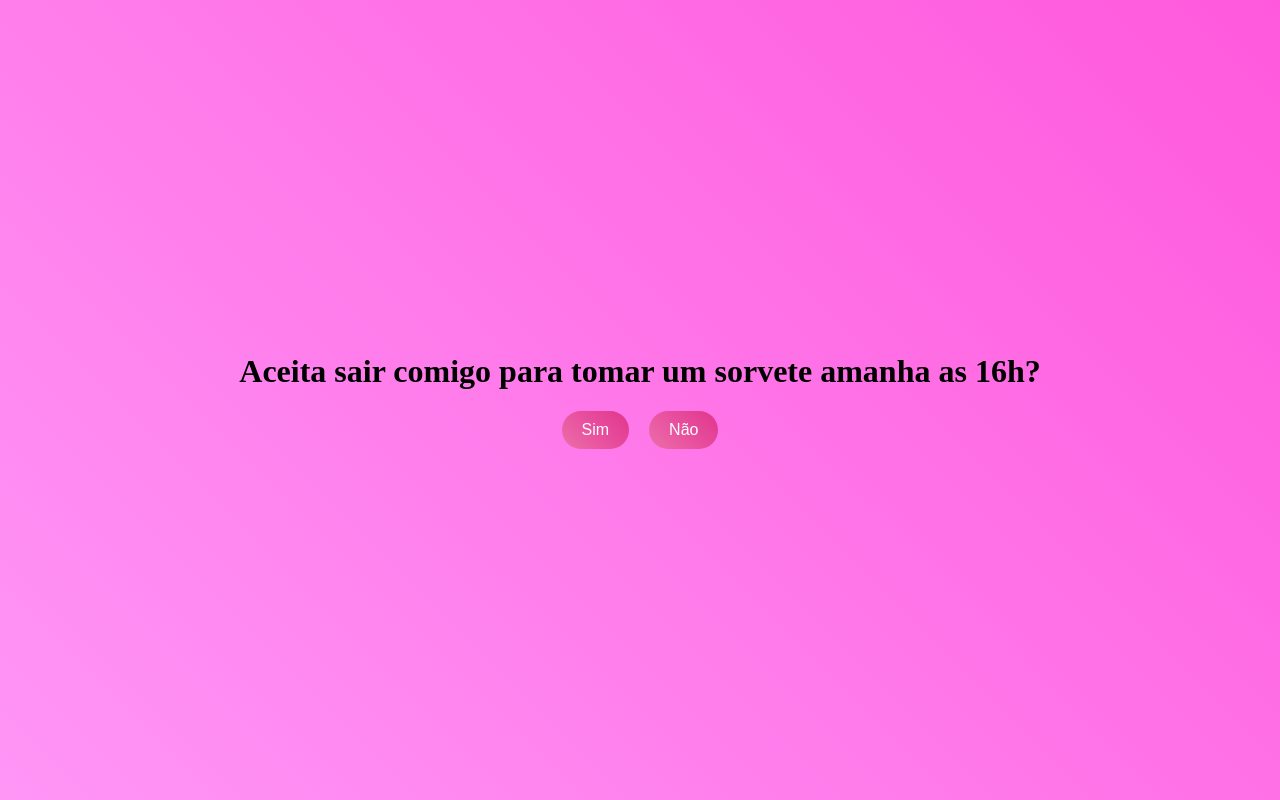
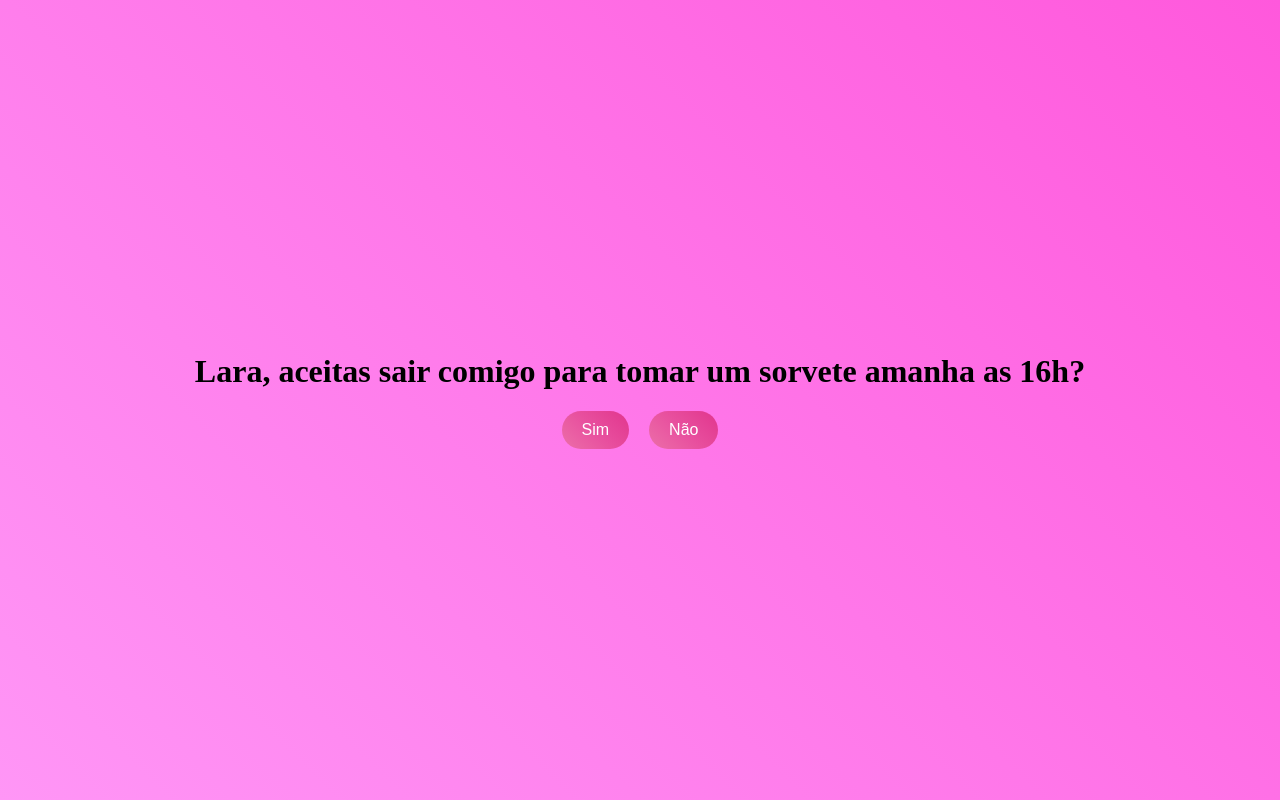
Before and after one commit to MarcusAmaro/duvida-convite, a plain HTML site: page index.html in a window 1280 px wide. Drawn offline with Linux system fonts and the light colour scheme.

Commit message:
'quinto'

```diff
--- a/index.html
+++ b/index.html
@@ -10,7 +10,7 @@
 
 <div class="container">
   <div class="question">
-    <h1>Aceita sair comigo para tomar um sorvete amanha as 16h?</h1>
+    <h1>Lara, aceitas sair comigo para tomar um sorvete amanha as 16h?</h1>
     <div class="buttons">
       <button class="yes">Sim</button>
       <button class="no">Não</button>
```
